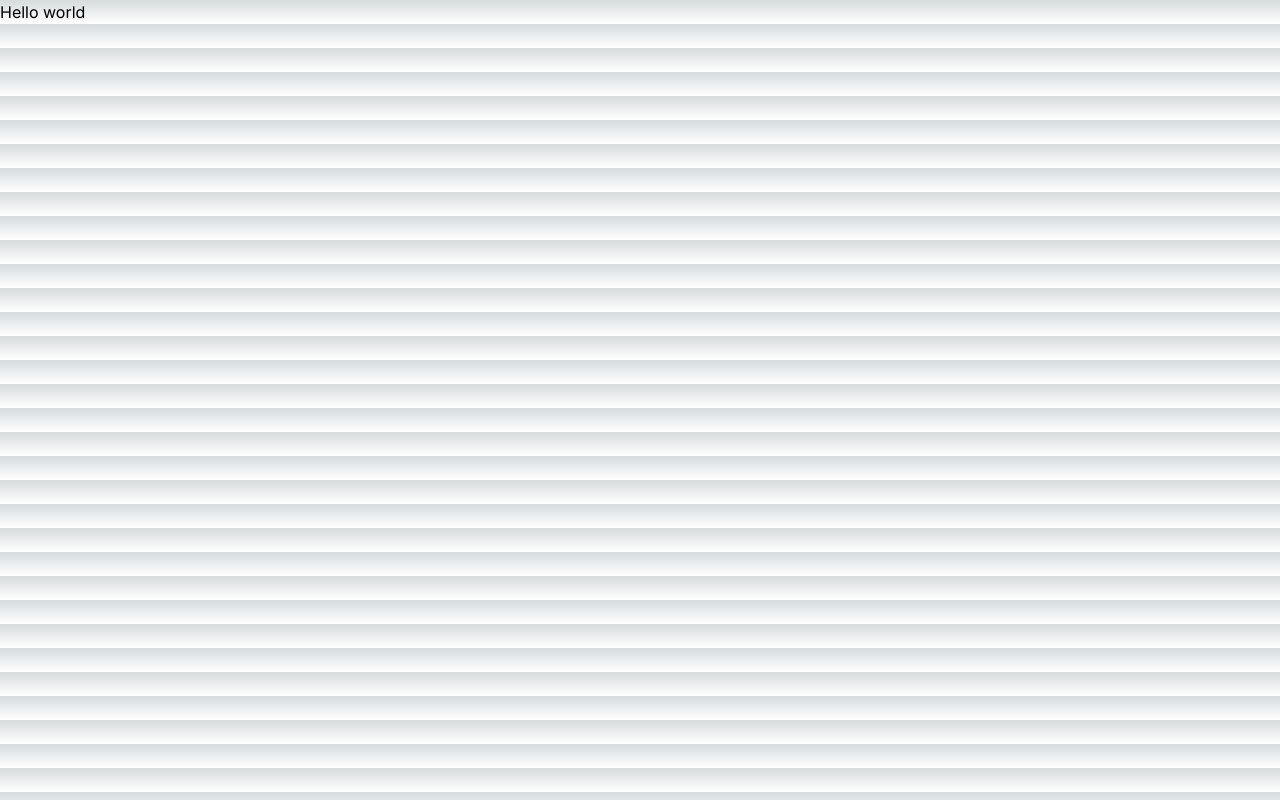
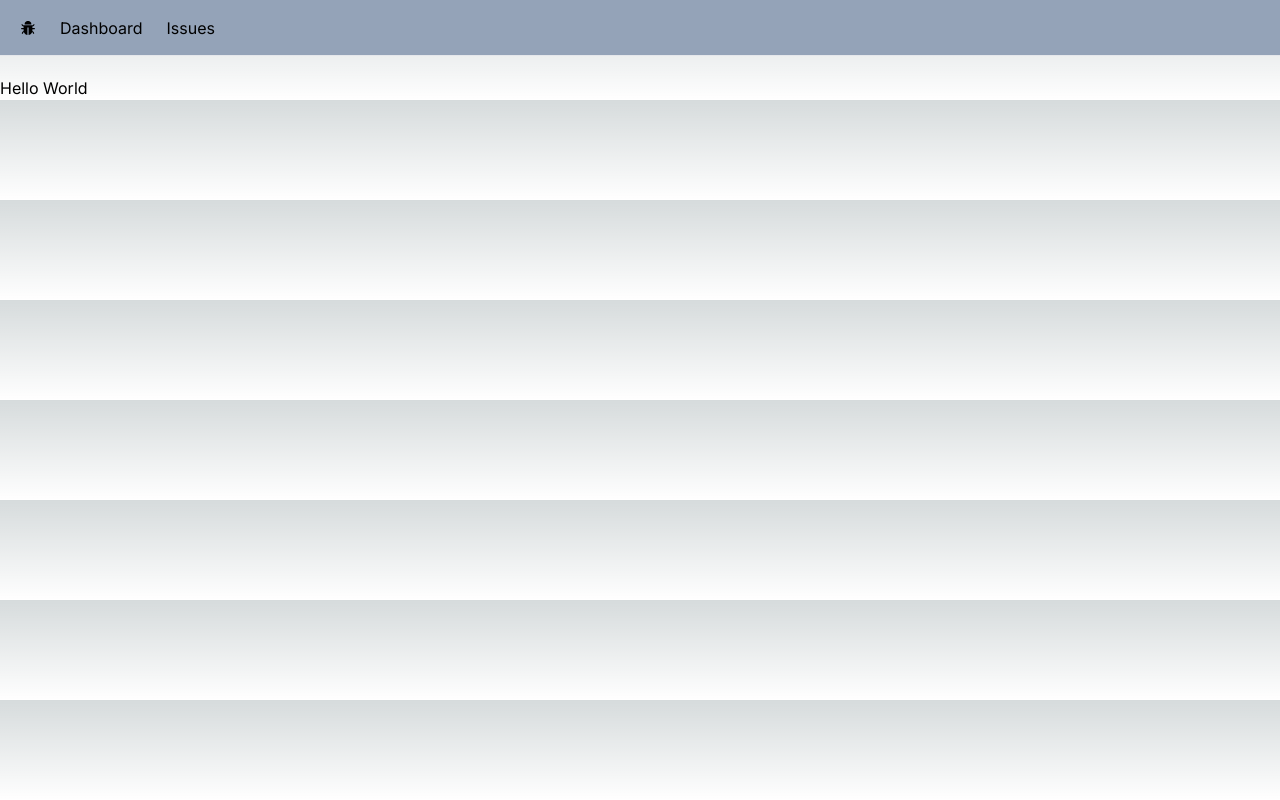
Before and after one commit to AyoubELOUAIZI/Nexjs-issue-tracker, a Next.js app: page / in a window 1280 px wide. Built offline with nearby package versions, Linux system fonts and the light colour scheme.

Commit message:
create the NavBar

```diff
--- /dev/null
+++ b/app/NavBar.tsx
@@ -0,0 +1,26 @@
+import Link from "next/link";
+import React from "react";
+import { AiFillBug } from 'react-icons/ai';
+
+const NavBar = () => {
+  const links=[
+    {label: "Dashboard",href: "/"},
+    {label: "Issues",href: "/issues"},
+  ]
+  return (
+    <nav className="flex space-x-6 bg-slate-400 border-b mb-5 px-5 h-14 items-center">
+         <Link href={"/"}><AiFillBug/></Link>
+      <ul className="flex space-x-6">
+       { links.map(link=>(
+        <li key={link.href}>
+        <Link className={" hover:text-zinc-800 transition-colors"} href={link.href}>
+        {link.label}
+        </Link>
+        </li>
+       )) }
+      </ul>
+    </nav>
+  );
+};
+
+export default NavBar;
--- a/app/page.tsx
+++ b/app/page.tsx
@@ -1,7 +1,12 @@
 import Image from 'next/image'
+import NavBar from './NavBar'
 
 export default function Home() {
   return (
-   <main>Hello world</main>
+
+   <main>
+     <NavBar/>
+     Hello World
+   </main>
   )
 }
--- a/package.json
+++ b/package.json
@@ -19,6 +19,7 @@
     "postcss": "8.4.31",
     "react": "18.2.0",
     "react-dom": "18.2.0",
+    "react-icons": "^4.11.0",
     "tailwindcss": "3.3.5",
     "typescript": "5.2.2"
   }
```
Also changed, not shown: 2 other files (tests, documents, lock files or other folders).
